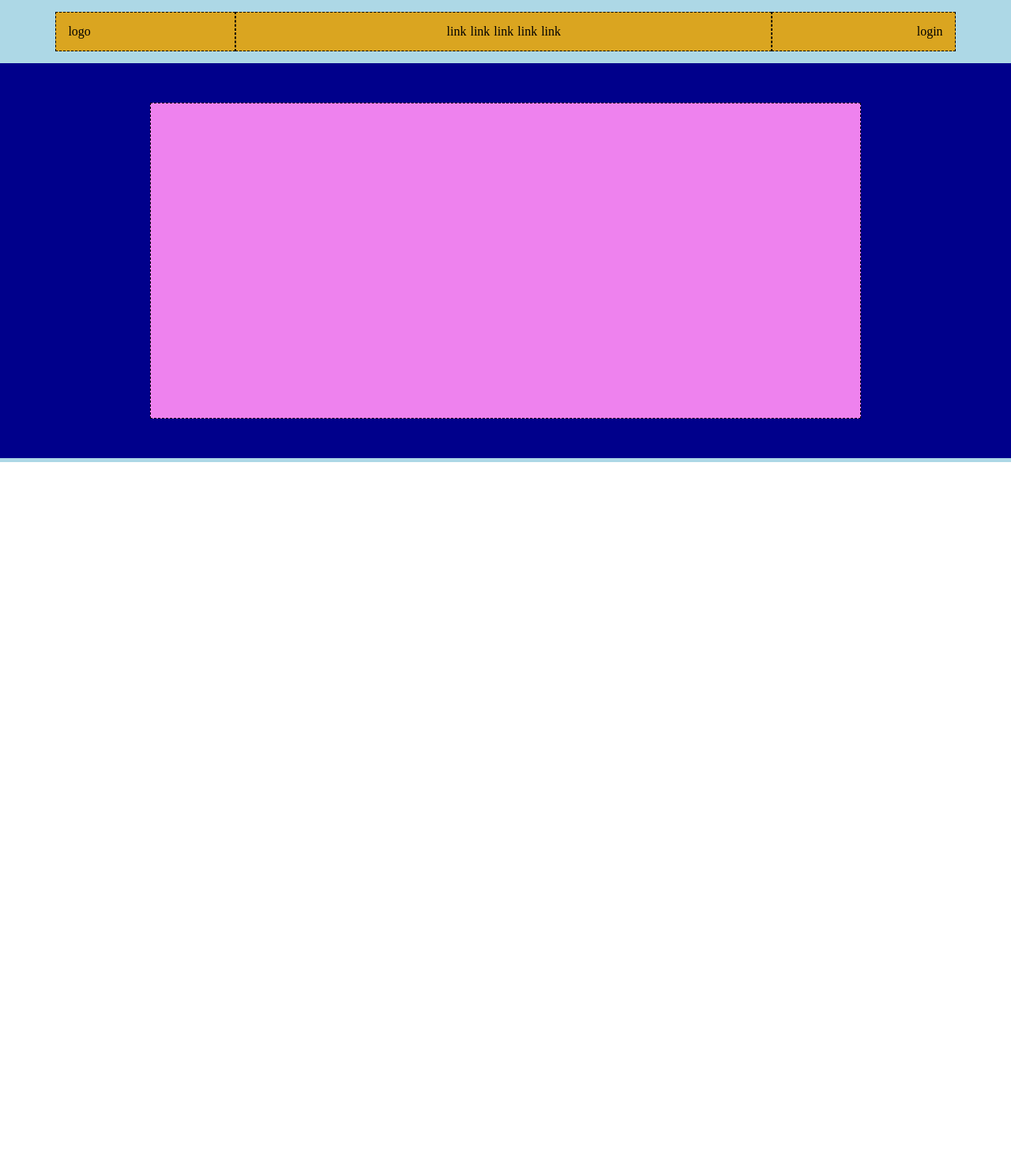
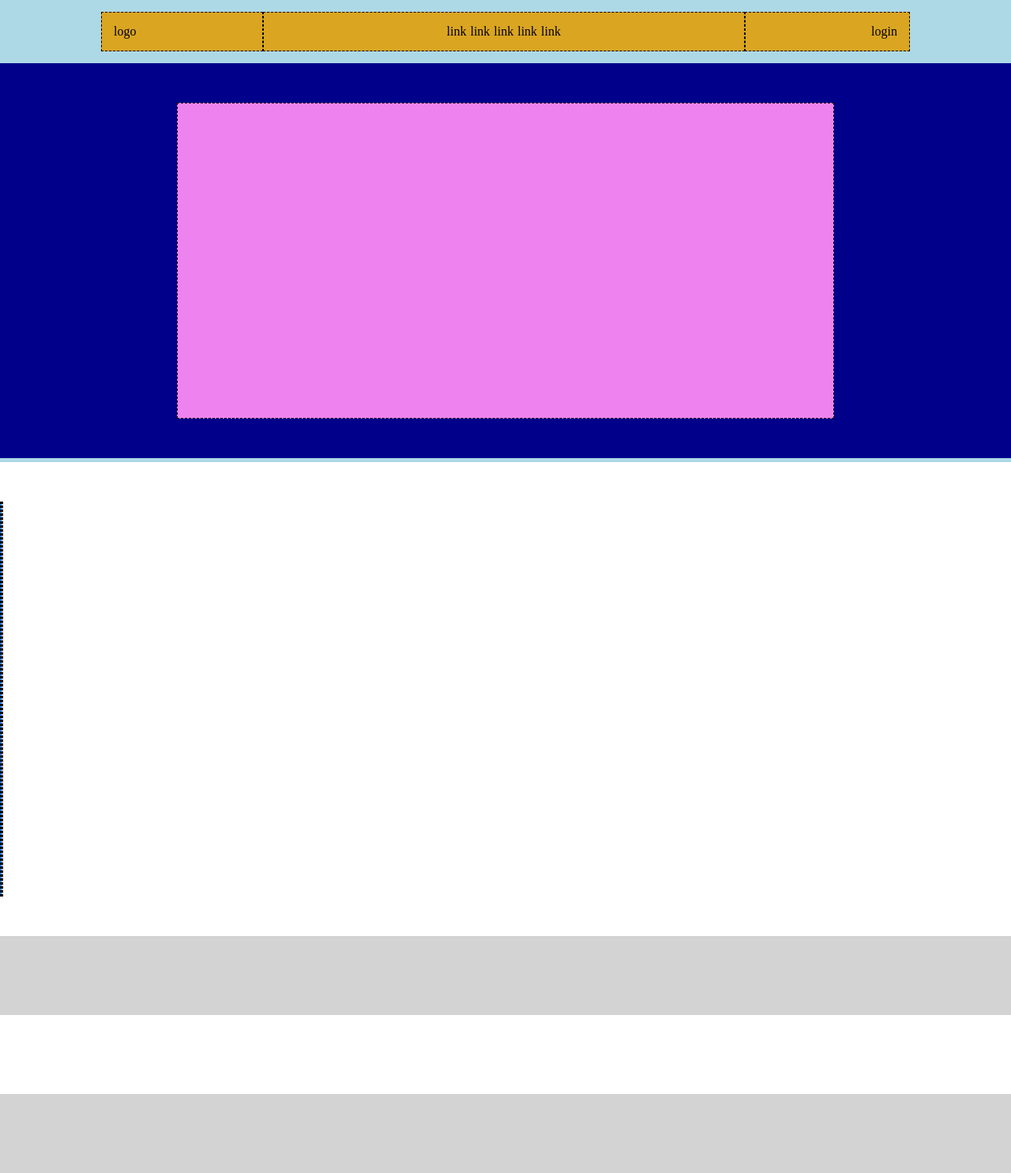
Before and after one commit to PierdomenicoPacilio/htmlcss-struttura-discord, a plain HTML site: page index.html in a window 1280 px wide. Shown: the whole page at 79% size. Before the commit the page ends 800 px from the top, so only its background shows below. Drawn offline with Linux system fonts and the light colour scheme.

Commit message:
deadlock

```diff
--- a/css/style.css
+++ b/css/style.css
@@ -8,7 +8,7 @@ reset
    }
 
 
-.flex-box {
+.container {
     display: flex;
 }
 
@@ -35,7 +35,7 @@ header{
 
 .top-1{
     background-color: #daa520;
-    max-width: 89%;
+    max-width: 80%;
     margin: 0 auto;
     justify-content: space-between;
 }
@@ -69,15 +69,80 @@ top-2
     background-color: #00008b;
     padding: 50px 0;
     margin-top: 15px;
+
 }
 
 .top-item-2{
     background-color: #ee82ee;
+    max-width: 65%;
     margin: 0 auto;
 }
 
 .debug-top-2{
     /* display: none; */
-    height: 400px;
-    width: 900px;
+     height: 400px;
 }
+
+
+
+
+/*****************
+    main
+*****************/
+
+
+.main-1{
+    flex-direction: column;
+}
+
+.main-item:nth-child(even) {
+    background-color: #d3d3d3;
+}
+
+
+/*******
+main-items-*-1
+*******/
+
+
+.main-item{
+    padding: 50px 0;
+   /*  justify-content: center;
+    align-items: center; */
+}
+
+
+
+
+/*******
+main-items-*-2
+*******/
+
+#main-item-1-2{
+    max-width: 80%;
+    /* margin: 0 auto; */
+}
+
+
+
+
+/*******
+main-items-*-3
+*******/
+
+
+#main-item-1-3{
+    background-color: #1e90ff;
+    /* flex-grow: 1;
+    flex-shrink: 0; */
+}
+
+#main-item-2-3{
+    background-color: #ffc0cb;
+    /* flex-grow: 2;
+    flex-shrink: 0; */
+}
+
+.debug-main-item-1-3{
+    height: 500px;
+}
--- a/index.html
+++ b/index.html
@@ -12,23 +12,40 @@
 
 <body>
     <header>
-        <div class="top-1 flex-box">
+        <!-- prima parte dell'header -->
+        <div class="top-1 container">
             <span id="logo" class="debug top-item">logo</span>
-            <ul id="link" class="debug top-item flex-box">
+            <ul id="link" class="debug top-item container">
                 <li>link</li>
                 <li>link</li>
                 <li>link</li>
                 <li>link</li>
                 <li>link</li>
             </ul>
-            <span id="login" class="debug top-item flex-box">login</span>
+            <span id="login" class="debug top-item container">login</span>
         </div>
+        <!-- /prima parte dell'header -->
+
+        <!-- seconda parte dell'header -->
         <div id="top-2">
             <div class="debug-top-2 debug top-item-2"></div>
         </div>
+        <!-- /seconda parte dell'header -->
+    </header>
 
-    </header>
-    <main></main>
+    <main>
+        <div class="main-1 container">
+            <div id="main-item-1-1" class="main-item container">
+                <div id="main-item-1-2" class="container">
+                     <div id="main-item-1-3" class="debug debug-main-item-1-3"></div>
+                     <div id="main-item-2-3" class="debug debug-main-item-2-3"></div>
+                </div>
+            </div>
+            <div id="main-item-2-1" class="main-item container"></div>
+            <div id="main-item-1-1" class="main-item container"></div>
+            <div id="main-item-3-1" class="main-item container"></div>
+        </div>
+    </main>
     <footer></footer>
 </body>
 </html>
```
